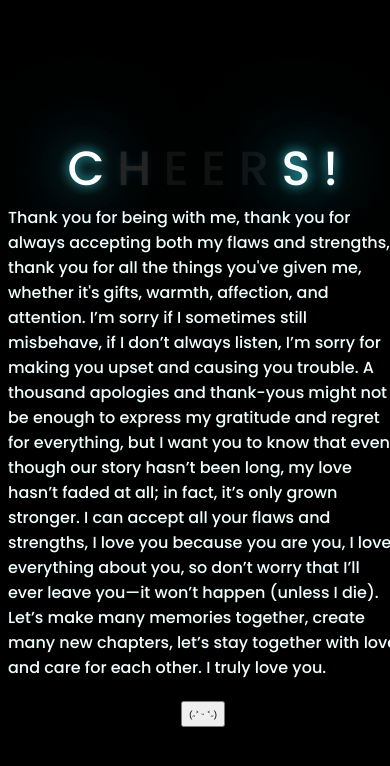
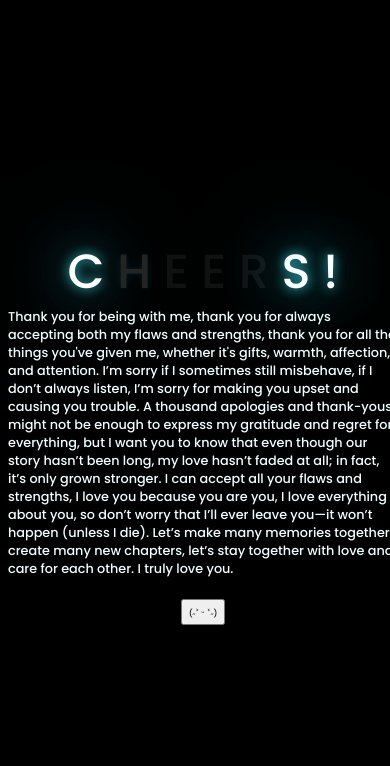
Before and after one commit to senjaathenia/dearest, a plain HTML site: page index.html in a window 390 px wide. Drawn offline with Linux system fonts and the light colour scheme; files that its build step writes are made by us from their sources.

Commit message:
ehehehehe

```diff
--- a/kado-main/css/style.css
+++ b/kado-main/css/style.css
@@ -43,7 +43,7 @@ body{
 }
 
 .description{
-    font-size: 0.5rem;
+    font-size: 0.2rem;
     margin-bottom: 20px;
 }
 
@@ -60,8 +60,8 @@ body{
         font-weight: 500;
         text-align: center;
     }
-    .description{
-        font-size: 1rem;
+    .description {
+        font-size: 0.8rem; /* sesuaikan dengan ukuran yang diinginkan */
     }
 
     .button a{
```
Also changed, not shown: flower.html (+1 -1 lines), kado-main/flower.html (+1 -1 lines).
